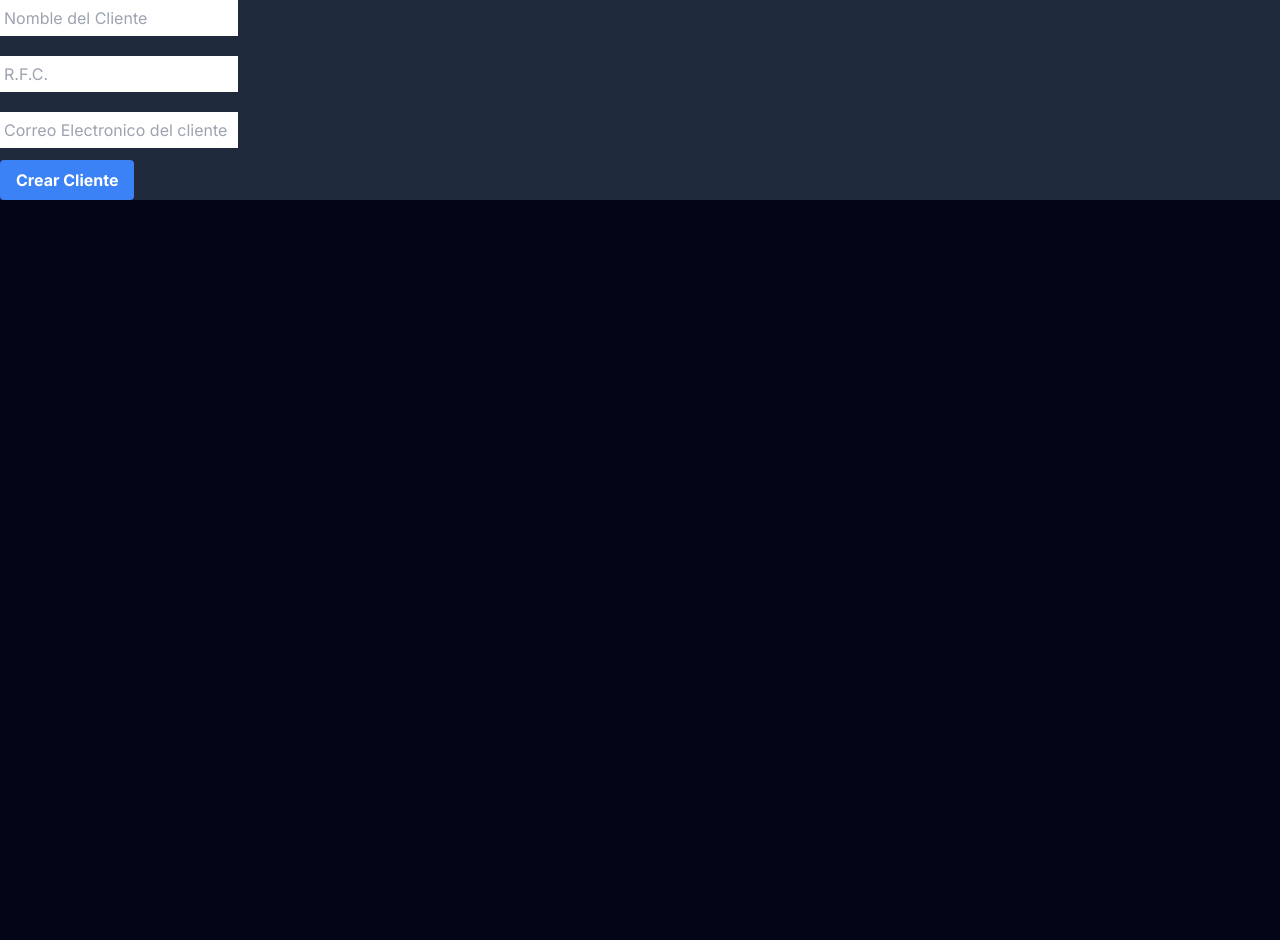
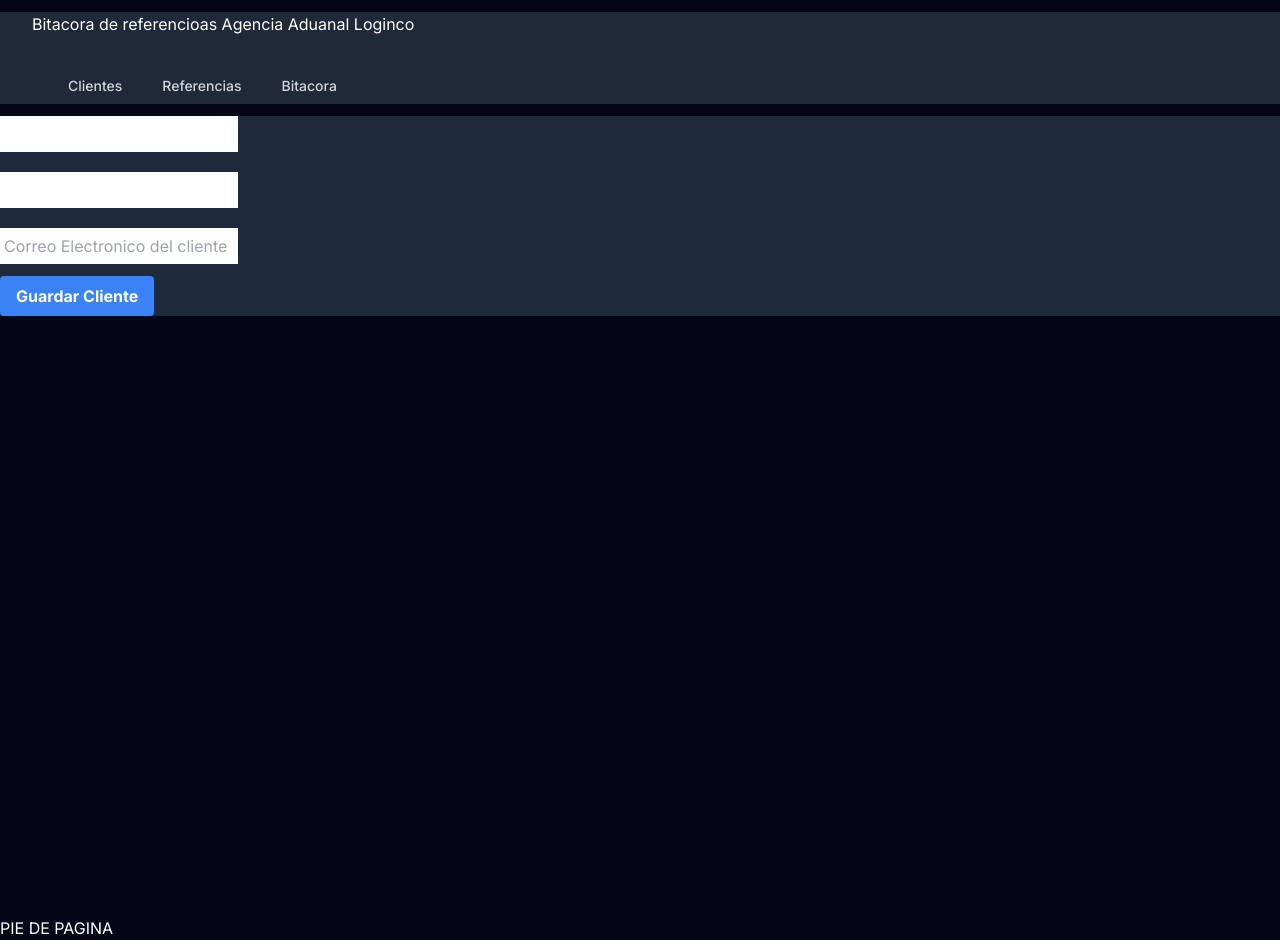
Before and after one commit to xoyoc/DemoBitacora, a Next.js app: page /clientes/nuevo in a window 1280 px wide. Before the commit the page ends 800 px from the top, so only its background shows below. Built offline with nearby package versions, Linux system fonts and the light colour scheme.

Commit message:
Inter. de CRUD de clientes y API de referencia

```diff
--- a/src/app/api/bitacora/route.js
+++ /dev/null
@@ -1,5 +0,0 @@
-import { NextResponse } from "next/server";
-
-export function GET() {
-    return NextResponse.json("Hola esta es un api de bitacora Hola Zuly")
-}
--- /dev/null
+++ b/src/app/api/referencias/[id]/route.js
@@ -0,0 +1,35 @@
+import { NextResponse } from "next/server";
+import { prisma } from "@/libs/prisma";
+
+export async function GET(request, {params}) {
+    const referencia = await prisma.referencias.findUnique({
+        where:{
+            id: parseInt(params.id),
+        }
+    })
+    return NextResponse.json(referencia)
+}
+
+export async function PUT(request, {params}) {
+    const data = await request.json()
+    const referenciaUpdate = await prisma.referencias.update({
+        where:{
+            id: parseInt(params.id),
+        },
+        data: data
+    })
+    return NextResponse.json(referenciaUpdate)
+}
+
+export async function DELETE(request, {params}) {
+    try {
+        const referenciaDelete = await prisma.referencias.delete({
+            where:{
+                id: parseInt(params.id),
+            }
+        })
+        return NextResponse.json(referenciaDelete)
+    } catch (error) {
+        return NextResponse.json("Error referencia no se encuntra para la operación",error.message)
+    }
+}
--- /dev/null
+++ b/src/app/api/referencias/route.js
@@ -0,0 +1,18 @@
+import { NextResponse } from "next/server";
+import { prisma } from "@/libs/prisma";
+
+export async function GET() {
+    const allReferencias = await prisma.referencias.findMany()
+    return NextResponse.json(allReferencias)
+}
+
+export async function POST(request) {
+    const { refernecia, container } = await request.json()
+    const newReferencia = await prisma.referencias.create({
+        data: {
+            refernecia,
+            container
+        },
+    });
+    return NextResponse.json(newReferencia)
+}
--- a/src/app/clientes/nuevo/page.jsx
+++ b/src/app/clientes/nuevo/page.jsx
@@ -1,14 +1,37 @@
 "use client"
 
 import { useRouter } from "next/navigation"
+import { useEffect, useState } from "react"
 
-export default function NewClient() {
+export default function NewClient({params}) {
   const router = useRouter()
+  const [name, setName] = useState(" ")
+  const [rfc, setRfc] = useState(" ")
+  const [email, setEmail] = useState(" ")
+  useEffect(() => {
+    if(params.id){
+      fetch(`/api/clientes/${params.id}`)
+        .then(res => res.json())
+        .then(data => {
+          setName(data.name)
+          setRfc(data.rfc)
+          setEmail(data.email)
+        })
+    }
+  },[])
+
   const onSubmit = async (e) => {
       e.preventDefault()
-      const name = e.target.name.value
-      const rfc = e.target.rfc.value
-      const email = e.target.email.value
+      if(params.id){
+        const res = await fetch(`/api/clientes/${params.id}`,{
+          method: 'PUT',
+          body: JSON.stringify({name, rfc, email}),
+          headers: {
+            'Contest-Type': 'applications/json'
+          }
+        })
+        const data = await res.json()
+      }else{
         const res = await fetch('/api/clientes',{
           method: 'POST',
           body: JSON.stringify({name, rfc, email}),
@@ -17,7 +40,8 @@ export default function NewClient() {
           }
         })
         const data = await res.json()
-      console.log(data)
+      }
+      router.refresh()
       router.push('/clientes')
   }
 
@@ -28,17 +52,62 @@ export default function NewClient() {
           onSubmit={onSubmit}
         >
           <div className="">
-            <input placeholder="Nomble del Cliente" type="text" name="name" id="name" className="block flex-1 border-0 py-1.5 pl-1 text-gray-900 placeholder:text-gray-400 focus:ring-0 "/>
+            <input
+              placeholder="Nomble del Cliente"
+              type="text"
+              name="name"
+              id="name"
+              className="block flex-1 border-0 py-1.5 pl-1 text-gray-900 placeholder:text-gray-400 focus:ring-0"
+              onChange={(e) => setName(e.target.value)}
+              value={name}
+            />
           </div>
           <div className="mt-5">
-            <input placeholder="R.F.C." type="text" name="rfc" id="rfc" className="block flex-1 border-0 py-1.5 pl-1 text-gray-900 placeholder:text-gray-400 focus:ring-0 "/>
+            <input
+              placeholder="R.F.C."
+              type="text"
+              name="rfc"
+              id="rfc"
+              className="block flex-1 border-0 py-1.5 pl-1 text-gray-900 placeholder:text-gray-400 focus:ring-0"
+              onChange={(e) => setRfc(e.target.value)}
+              value={rfc}
+            />
           </div>
           <div className="mt-5">
-            <input placeholder="Correo Electronico del cliente" type="email" name="email" id="email" className="block flex-1 border-0 bg- py-1.5 pl-1 text-gray-900 placeholder:text-gray-400 focus:ring-0"/>
+            <input
+              placeholder="Correo Electronico del cliente"
+              type="email"
+              name="email"
+              id="email"
+              className="block flex-1 border-0 bg- py-1.5 pl-1 text-gray-900 placeholder:text-gray-400 focus:ring-0"
+              onChange={(e) => setEmail(e.target.value)}
+              value={email}
+            />
           </div>
-          <button className="mt-3 bg-blue-500 hover:bg-blue-700 text-white font-bold py-2 px-4 rounded">
-            Crear Cliente
+          <div className="flex justify-between">
+            <button
+              className="mt-3 bg-blue-500 hover:bg-blue-700 text-white font-bold py-2 px-4 rounded"
+              type="submit"
+            >
+              Guardar Cliente
             </button>
+            {
+              params.id && (
+                <button
+                  className="mt-3 bg-red-500 hover:bg-red-700 text-white font-bold py-2 px-4 rounded"
+                  type="button"
+                  onClick={ async () => {
+                    const res = await fetch(`/api/clientes/${params.id}`,{method: 'DELETE'})
+                    const data = await res.json()
+                    router.refresh()
+                    router.push("/clientes")
+                  }}
+                >
+                  Eliminar
+                </button>
+              )
+            }
+          </div>
         </form>
       </div>
     )
--- a/src/app/layout.jsx
+++ b/src/app/layout.jsx
@@ -1,3 +1,5 @@
+import NavBar from '@/components/ui/NavBar'
+import Footer from '@/components/ui/Fotter'
 import './globals.css'
 import { Inter } from 'next/font/google'
 
@@ -12,7 +14,13 @@ export const metadata = {
 export default function RootLayout({ children }) {
   return (
     <html lang="es-mx">
-      <body className={inter.className}>{children}</body>
+      <body className={inter.className}>
+        <div className='container mx-auto'>
+          <NavBar />
+          {children}
+        </div>
+        <Footer />
+      </body>
     </html>
   )
 }
--- a/src/app/page.jsx
+++ b/src/app/page.jsx
@@ -1,6 +1,19 @@
 function HomePage() {
   return (
-    <div>HomePage</div>
+    <div>
+      <h4>Estadisticas de la bitacora</h4>
+      <div className="flex my-3">
+        <section className="w-1/3 bg">
+          <h5>Cantidad de clientes:</h5>
+        </section>
+        <section className="w-1/3">
+          <h5>Referencias:</h5>
+        </section>
+        <section className="w-1/3">
+          <h5>Referncias abiertas:</h5>
+        </section>
+      </div>
+    </div>
   )
 }
 
--- /dev/null
+++ b/src/components/ui/Fotter.jsx
@@ -0,0 +1,9 @@
+function Fotter() {
+  return (
+    <div>
+      <h2>PIE DE PAGINA</h2>
+    </div>
+  )
+}
+
+export default Fotter
--- /dev/null
+++ b/src/components/ui/NavBar.jsx
@@ -0,0 +1,41 @@
+import Link from "next/link"
+
+function NavBar() {
+  return (
+    <nav className="my-3 bg-gray-800">
+        <div className="mx-auto max-w-7xl px-2 sm:px-6 lg:px-8">
+            <h3>Bitacora de referencioas Agencia Aduanal Loginco</h3>
+            <div className="flex flex-1 items-center justify-center sm:items-stretch sm:justify-start">
+                <div className="flex flex-shrink-0 items-center">
+                    <img src="" alt="" className="h-8 w-auto"/>
+                </div>
+
+            </div>
+            <div className="hidden sm:ml-6 sm:block">
+                <ul className="flex space-x-4">
+                    <li className="text-gray-300 hover:bg-gray-700 hover:text-white rounded-md px-3 py-2 text-sm font-medium">
+                        <Link href="/clientes">
+                            Clientes
+                        </Link>
+                    </li>
+                    <li className="text-gray-300 hover:bg-gray-700 hover:text-white rounded-md px-3 py-2 text-sm font-medium">
+                        <Link href="/referencias">
+                            Referencias
+                        </Link>
+                    </li>
+                    <li className="text-gray-300 hover:bg-gray-700 hover:text-white rounded-md px-3 py-2 text-sm font-medium">
+                        <Link href="/bitacora">
+                            Bitacora
+                        </Link>
+                    </li>
+                </ul>
+            </div>
+            <div className="absolute inset-y-0 right-0 flex items-center pr-2 sm:static sm:inset-auto sm:ml-6 sm:pr-0">
+
+            </div>
+        </div>
+    </nav>
+  )
+}
+
+export default NavBar
--- a/src/components/ui/Navbar.js
+++ /dev/null
@@ -1,16 +0,0 @@
-import Link from 'next/link'
-
-export function NavBar() {
-  return (
-      <nav>
-        <ul>
-          <li>
-            <Link href="/">Inicio</Link>
-          </li>
-          <li>
-            <Link href="/referencias">Referencias</Link>
-          </li>
-        </ul>
-      </nav>
-  )
-}
```
Also changed, not shown: src/app/clientes/edit/[id]/page.jsx (+6 -2 lines), 1 other file (tests, documents, lock files or other folders). Lines whose indentation alone changed are shown as unchanged.
